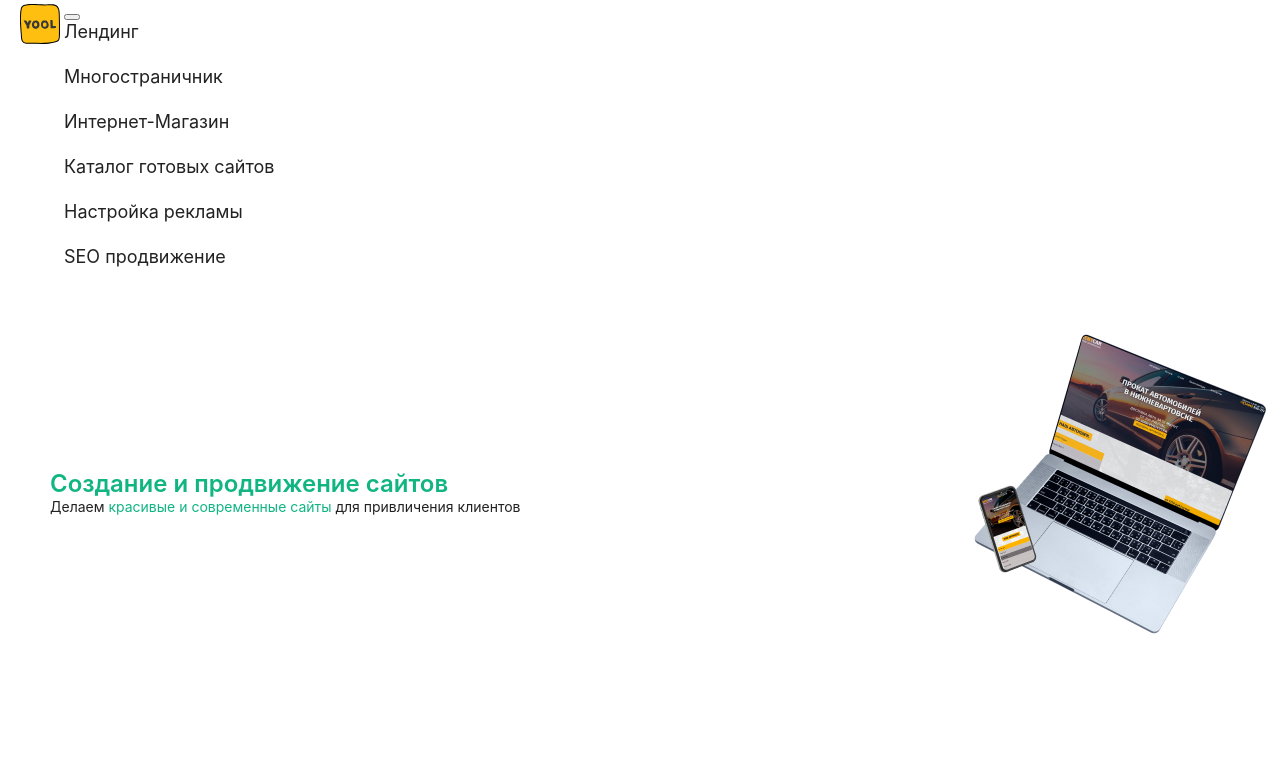
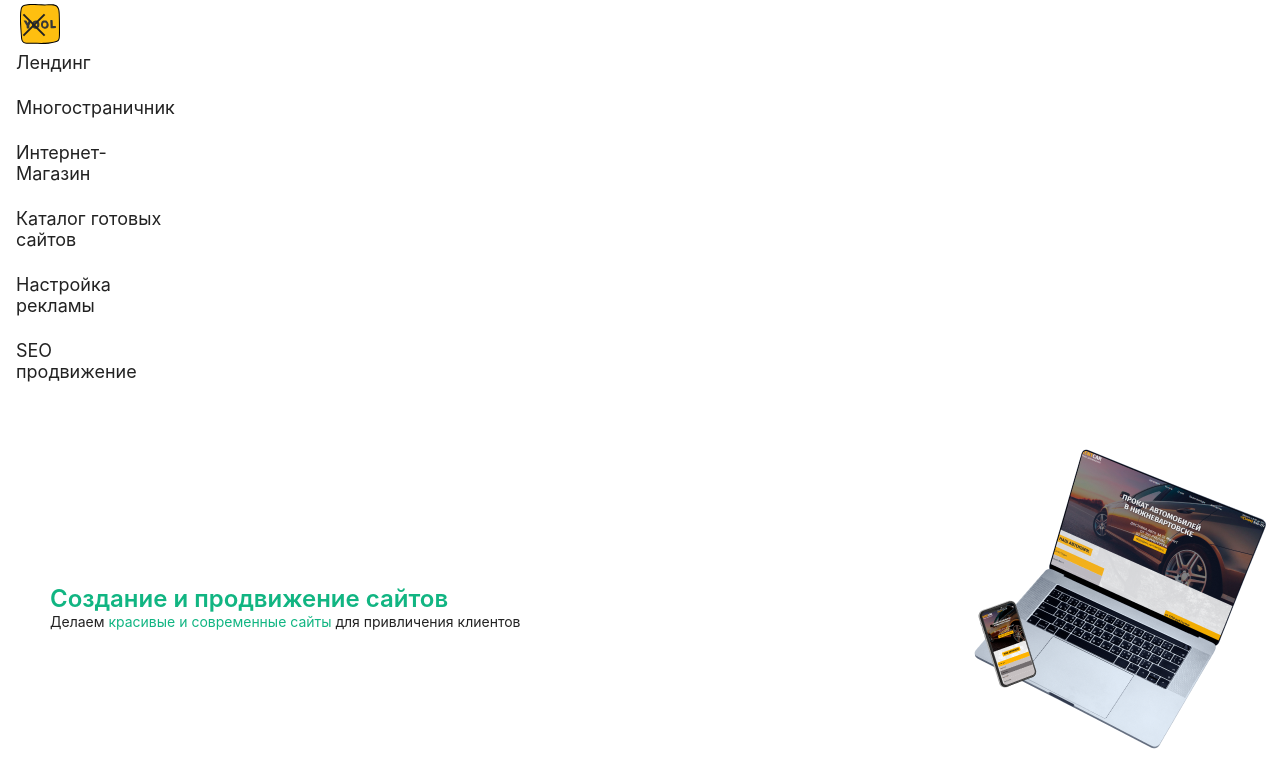
Before and after one commit to Sargeliu/web-studio, a website: page source/index.html in a window 1280 px wide. Shown: the top 779 px of the page. Drawn offline with nearby package versions, Linux system fonts and the light colour scheme; files that its build step writes are made by us from their sources; files whose address does not match are found by name.

Commit message:
Начал работать над кнопкой burger

```diff
--- a/source/index.html
+++ b/source/index.html
@@ -10,15 +10,15 @@
 <body class="page__body">
 
   <header class="page-header page__header">
+    <nav class="main-nav main-nav--opened main-nav--nojs">
       <a class="page-header__logo logo">
-      <img class="logo__img" src="img/logo/logo-48.svg" alt="Логотип сайта - Yool">
+        <img class="logo__img" src="img/logo/logo-48.svg" width="48" height="48" alt="Логотип сайта - Yool">
       </a>
-    <nav class="main-navigation main-navigation--vertical page__nav">
-      <button class="main-navigation__toggle" type="button">
+      <button class="main-nav__toggle" type="button">
         <span class="visually-hidden">Открыть меню</span>
       </button>
-        <div class="main-navigation__wrapper">
-        <ul class="main-navigation__site-navigation site-navigation">
+        <div class="main-nav__wrapper">
+          <ul class="main-nav__site-navigation site-navigation">
             <li class="site-navigation__item site-navigation__item--active">
               <a class="site-navigation__link" href="landing.html">Лендинг</a>
             </li>
--- /dev/null
+++ b/source/less/blocks/main-nav.less
@@ -0,0 +1,81 @@
+.main-nav {
+  position: relative;
+}
+
+.main-nav__toggle {
+  position: absolute;
+  top: 0;
+  right: 0;
+  padding: 0;
+  z-index: 2;
+  display: block;
+  width: 56px;
+  height: 56px;
+  background-color: transparent;
+  cursor: pointer;
+  border: none;
+
+  &:hover,
+  &:active {
+    background-color: #624530;
+  }
+}
+
+.main-nav--closed .main-nav__toggle::before {
+  content: "";
+  position: absolute;
+  top: 15px;
+  left: 11px;
+  width: 30px;
+  height: 2px;
+  background-color: @black;
+  box-shadow: 0 8px 0 0 @black, 0 16px 0 0 @black;
+}
+
+.main-nav--closed .main-nav__toggle:active::before {
+  background-color: fade(@black, 30%);
+  box-shadow:
+    0 8px 0 0 fade(@black, 30%),
+    0 16px 0 0 fade(@black, 30%);
+}
+
+.main-nav--opened .main-nav__toggle {
+  &::before,
+  &::after {
+    content: "";
+    position: absolute;
+    top: 24px;
+    left: 11px;
+    width: 30px;
+    height: 2px;
+    background-color: @black;
+  }
+
+  &::before {
+    transform: rotate(45deg);
+    box-shadow: none;
+  }
+
+  &::after {
+    transform: rotate(-45deg);
+  }
+
+  &:active::before,
+  &:active::after {
+    background-color: fade(@black, 30%);
+  }
+}
+
+@media (min-width: @mobile-width-only) {
+  .main-nav {
+    // display: none;
+  }
+}
+
+@media (min-width: @desktop-width) {
+  .main-nav {
+    &__toggle {
+      display: none;
+    }
+  }
+}
--- a/source/less/blocks/main-navigation.less
+++ /dev/null
@@ -1,16 +0,0 @@
-.main-navigation {
-}
-
-@media (min-width: @mobile-width-only) {
-  .main-navigation {
-    // display: none;
-  }
-}
-
-@media (min-width: @desktop-width) {
-  .main-navigation {
-    &__toggle {
-      display: none;
-    }
-  }
-}
--- a/source/less/global/variables.less
+++ b/source/less/global/variables.less
@@ -2,6 +2,7 @@
 @white: #fff;
 @gold: #fc1;
 @grey: rgba(34, 34, 34, 0.7);
+@black: #222222;
 
 // Viewports
 @tablet-width: 768px;
--- a/source/less/style.less
+++ b/source/less/style.less
@@ -8,7 +8,7 @@
 @import "blocks/page.less";
 @import "blocks/page-header.less";
 @import "blocks/site-navigation.less";
-@import "blocks/main-navigation.less";
+@import "blocks/main-nav.less";
 @import "blocks/main-wrapper.less";
 @import "blocks/promo.less";
 @import "blocks/product.less";
```
Also changed, not shown: source/catalog.html (+4 -4 lines), source/landing.html (+4 -4 lines), source/multi.html (+4 -4 lines), source/store.html (+4 -4 lines). Lines whose indentation alone changed are shown as unchanged.
